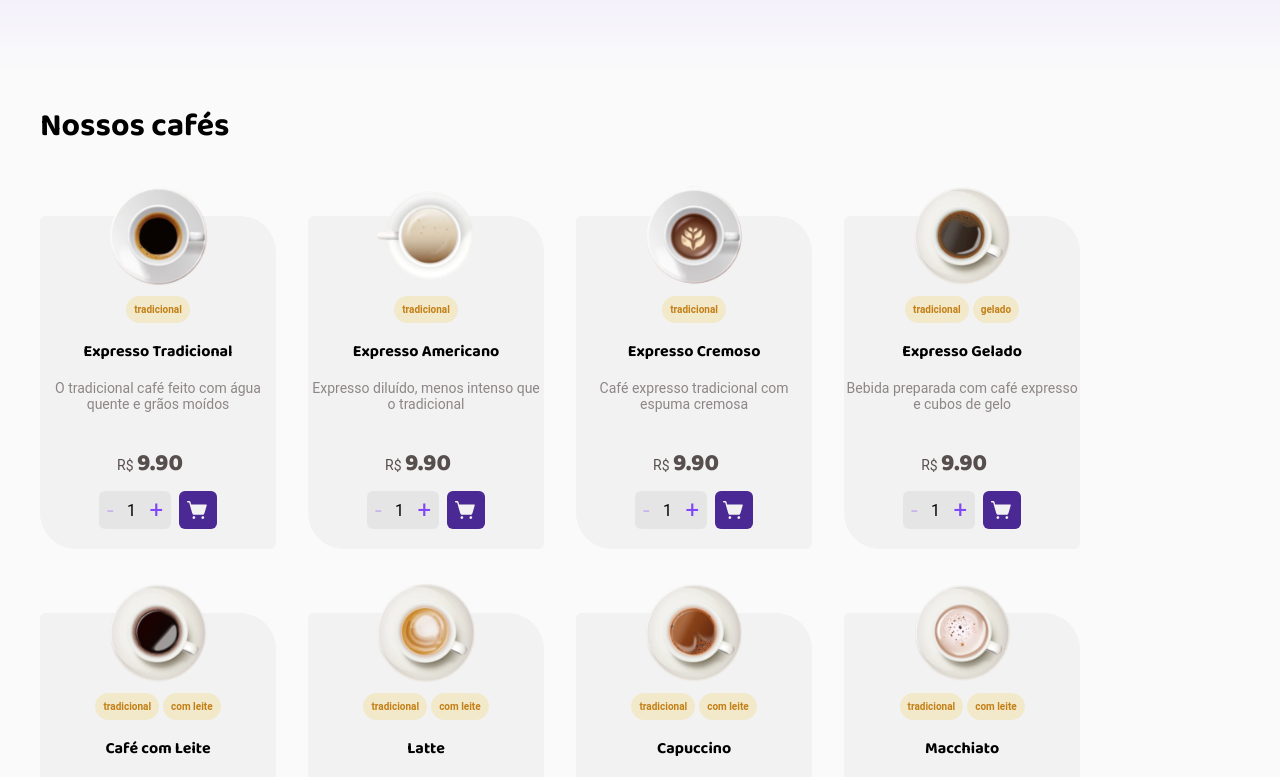
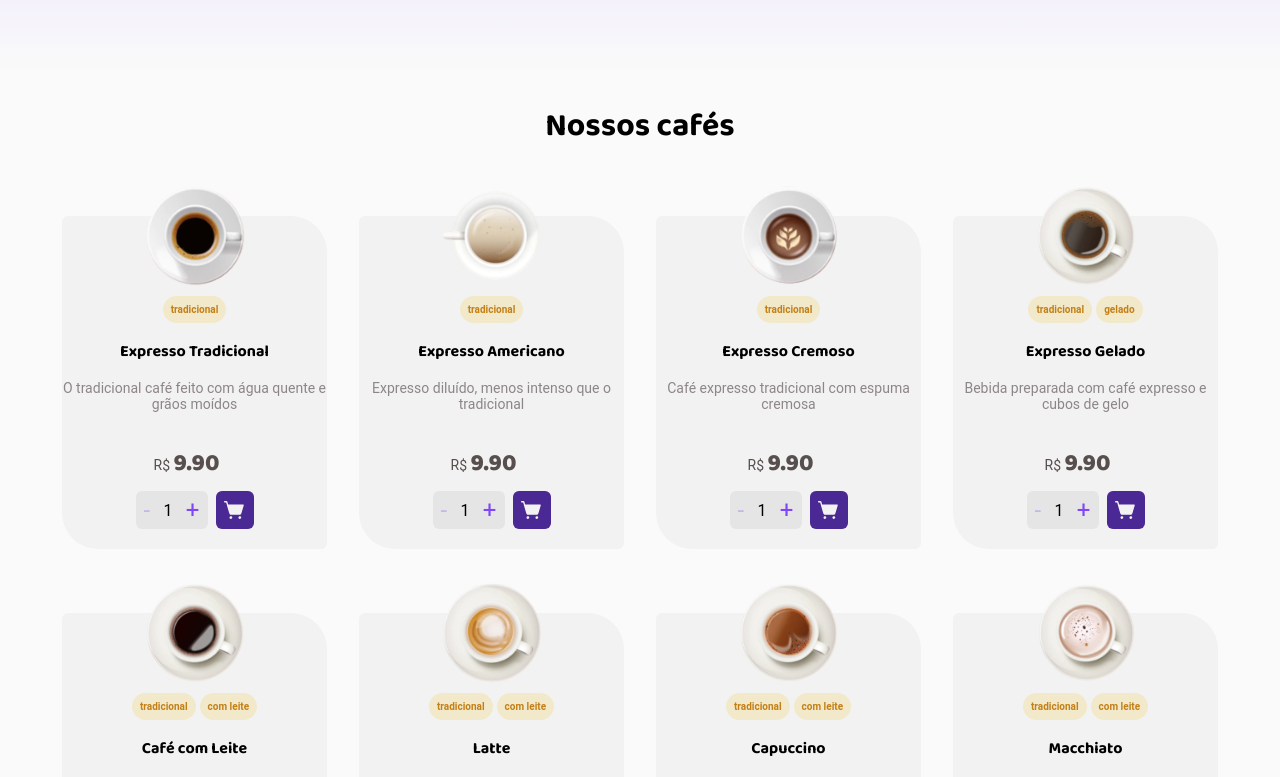
Before and after one commit to beatriizx/ignite-reactjs-coffe-delivery, a React (Vite) app: page / in a window 1280 px wide. Shown: the part 463-1240 px from the top of the page. Built offline with nearby package versions, Linux system fonts and the light colour scheme; data requests are answered from the project's data file.

Commit message:
feat: update product list styles

```diff
--- a/src/sections/ProductsList/styles.module.scss
+++ b/src/sections/ProductsList/styles.module.scss
@@ -7,6 +7,69 @@
   .productList {
     display: flex;
     flex-wrap: wrap;
+    justify-content: center;
     gap: 2rem;
+
+    li {
+      width: 90%;
+
+      p {
+        max-width: 25ch;
+      }
+    }
   }
 }
+
+@media screen and (min-width: 520px) {
+  .productListContainer {
+    .productList {
+      flex-direction: row;
+
+      li {
+        max-width: 220px;
+      }
+    }
+  }
+}
+
+@media screen and (min-width: 750px) {
+  .productListContainer {
+    .productList {
+      flex-direction: row;
+
+      li {
+        max-width: 280px;
+      }
+    }
+  }
+}
+
+@media screen and (min-width: 900px) {
+  .productListContainer {
+    display: flex;
+    justify-content: center;
+    align-items: center;
+    flex-direction: column;
+    .productList {
+      display: grid;
+      grid-template-columns: 1fr 1fr 1fr;
+
+      li {
+        width: 265px;
+        max-width: unset;
+
+        p {
+          max-width: unset;
+        }
+      }
+    }
+  }
+}
+
+@media screen and (min-width: 1200px) {
+  .productListContainer {
+    .productList {
+      grid-template-columns: 1fr 1fr 1fr 1fr;
+    }
+  }
+}
--- a/src/styles/global.scss
+++ b/src/styles/global.scss
@@ -42,6 +42,6 @@ button {
 
 .pageWidth {
   max-width: 1200px;
-  margin: 0 auto;
+
   padding: 0 1.5rem;
 }
```
